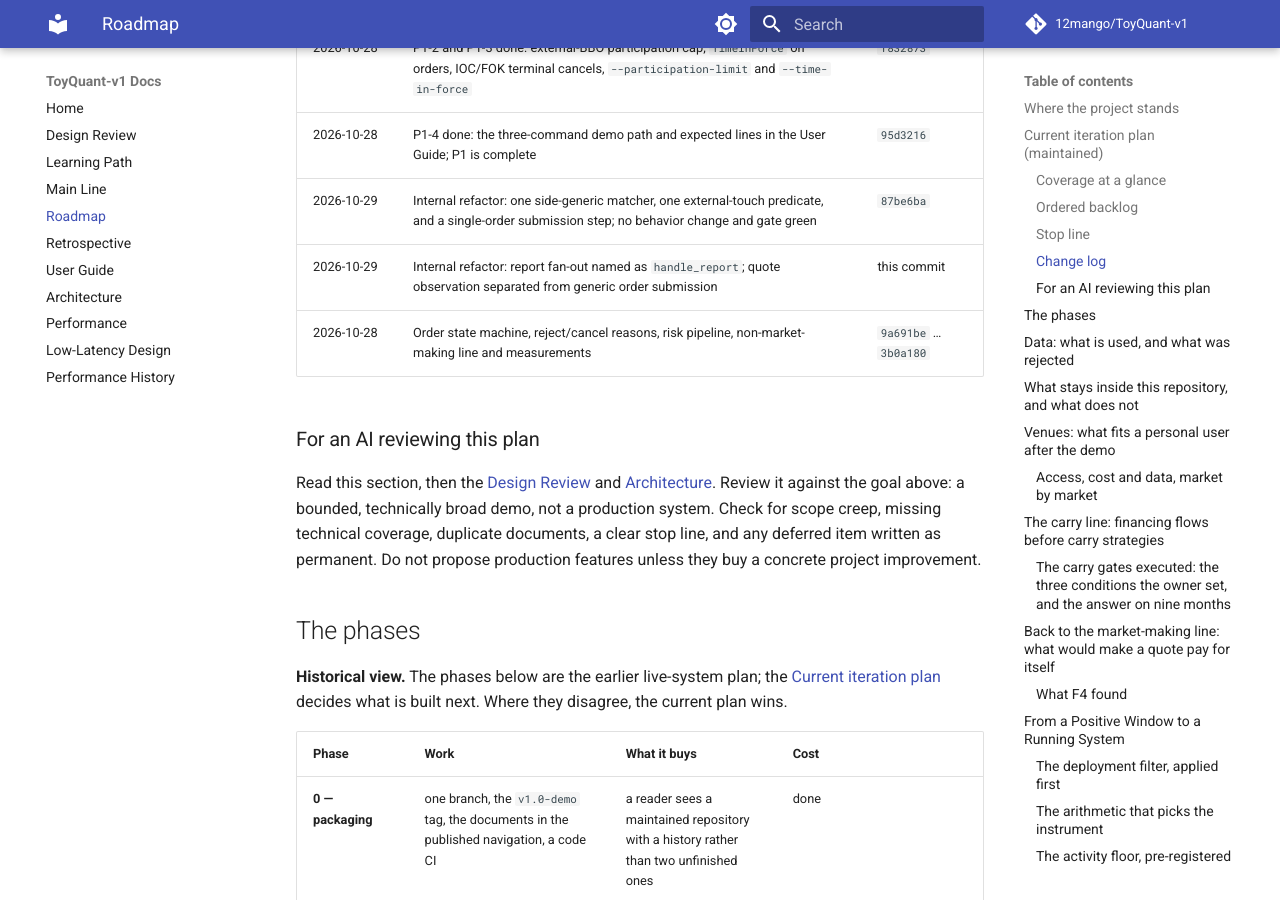
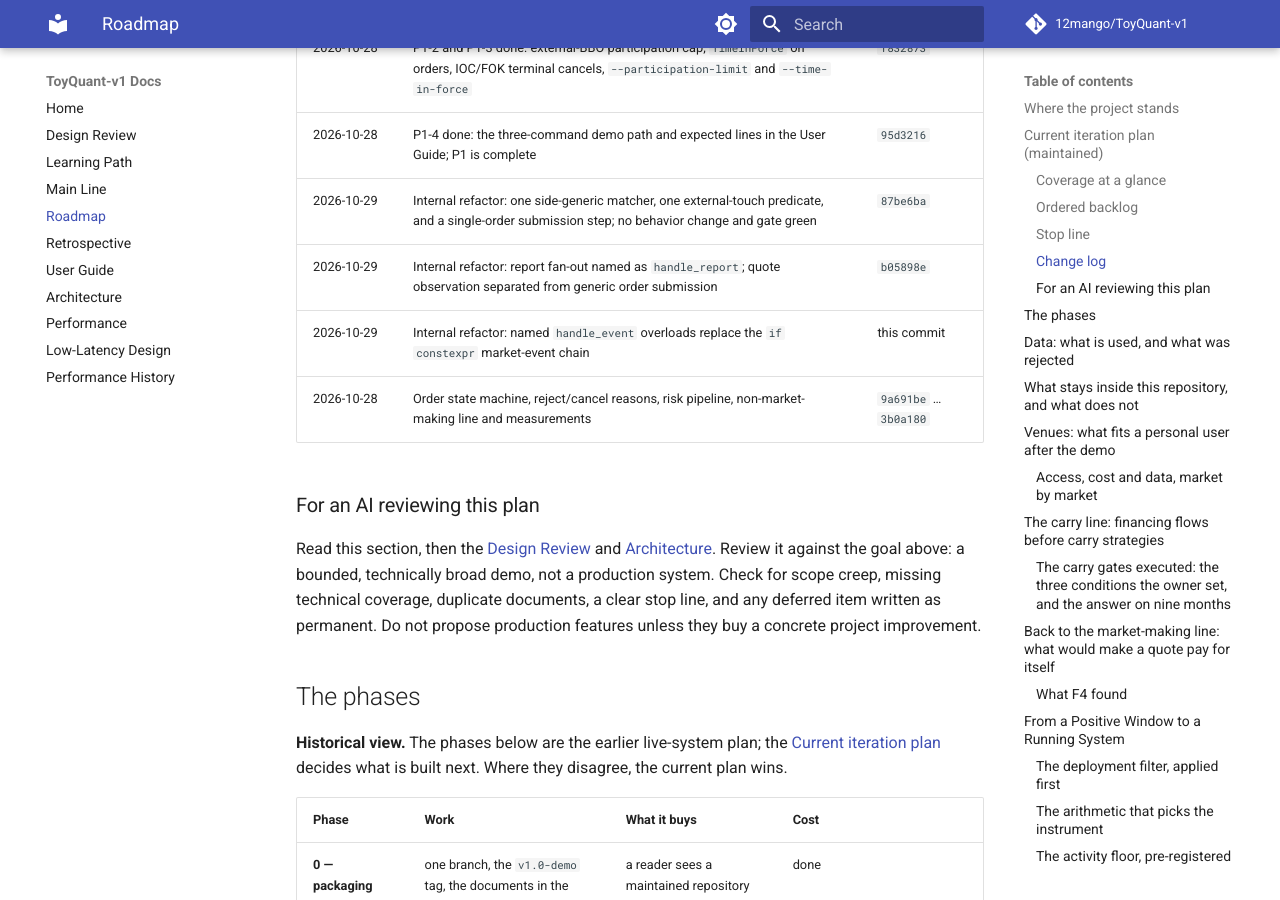
Before and after one commit to 12mango/ToyQuant-v1, an MkDocs documentation site: the page built from docs/ROADMAP.md, in a window 1280 px wide and 900 px high, scrolled down 4570 px. Built offline with MkDocs 1.6.1 and Material for MkDocs 9.7.7, drawn with Linux system fonts in a browser that asks for light colours; comment, search, counter and statistics services are not loaded.

Commit message:
Refactor: dispatch market events through named handlers
Replace the if-constexpr visitor inside process_event with four named
handle_event overloads. The funding and exchange validation stay in the
dispatcher; trade filtering and BBO bookkeeping remain byte-for-byte the
same. A future non-MM event path now has a named entry point instead of
another branch in one lambda.

This is behavior-preserving: 26 tests, verify_l2 fast tier0/tier1, prose
lint and mkdocs all pass.

```diff
--- a/docs/ROADMAP.md
+++ b/docs/ROADMAP.md
@@ -109,7 +109,8 @@ Accepted: a bug fix, a test or explanation of existing behaviour, or a demo scri
 | 2026-10-28 | P1-2 and P1-3 done: external-BBO participation cap, `TimeInForce` on orders, IOC/FOK terminal cancels, `--participation-limit` and `--time-in-force` | `f832873` |
 | 2026-10-28 | P1-4 done: the three-command demo path and expected lines in the User Guide; P1 is complete | `95d3216` |
 | 2026-10-29 | Internal refactor: one side-generic matcher, one external-touch predicate, and a single-order submission step; no behavior change and gate green | `87be6ba` |
-| 2026-10-29 | Internal refactor: report fan-out named as `handle_report`; quote observation separated from generic order submission | this commit |
+| 2026-10-29 | Internal refactor: report fan-out named as `handle_report`; quote observation separated from generic order submission | `b05898e` |
+| 2026-10-29 | Internal refactor: named `handle_event` overloads replace the `if constexpr` market-event chain | this commit |
 | 2026-10-28 | Order state machine, reject/cancel reasons, risk pipeline, non-market-making line and measurements | `9a691be` … `3b0a180` |
 
 ### For an AI reviewing this plan
```
Also changed, not shown: CHANGELOG.md (+3 -0 lines), docs/DESIGN_REVIEW.md (+1 -1 lines), docs/MAINLINE.md (+1 -1 lines), 2 other files.
